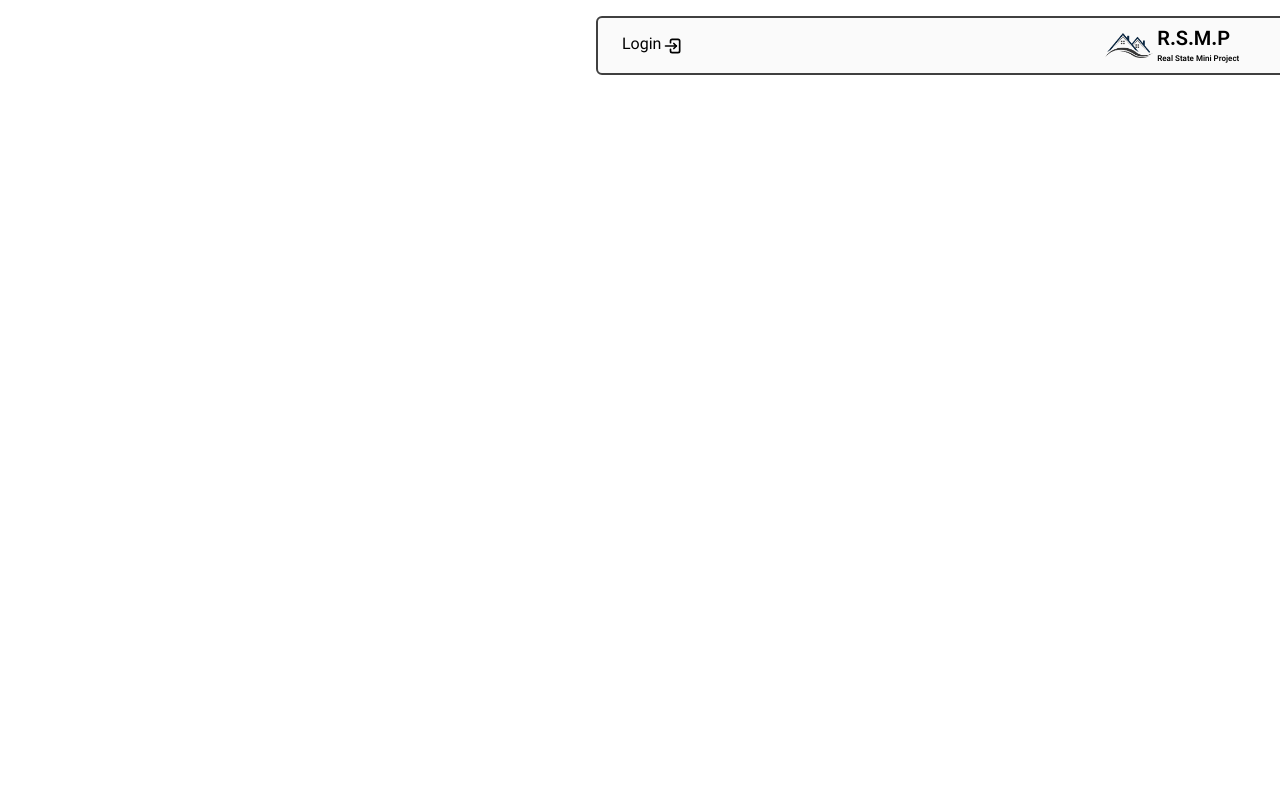
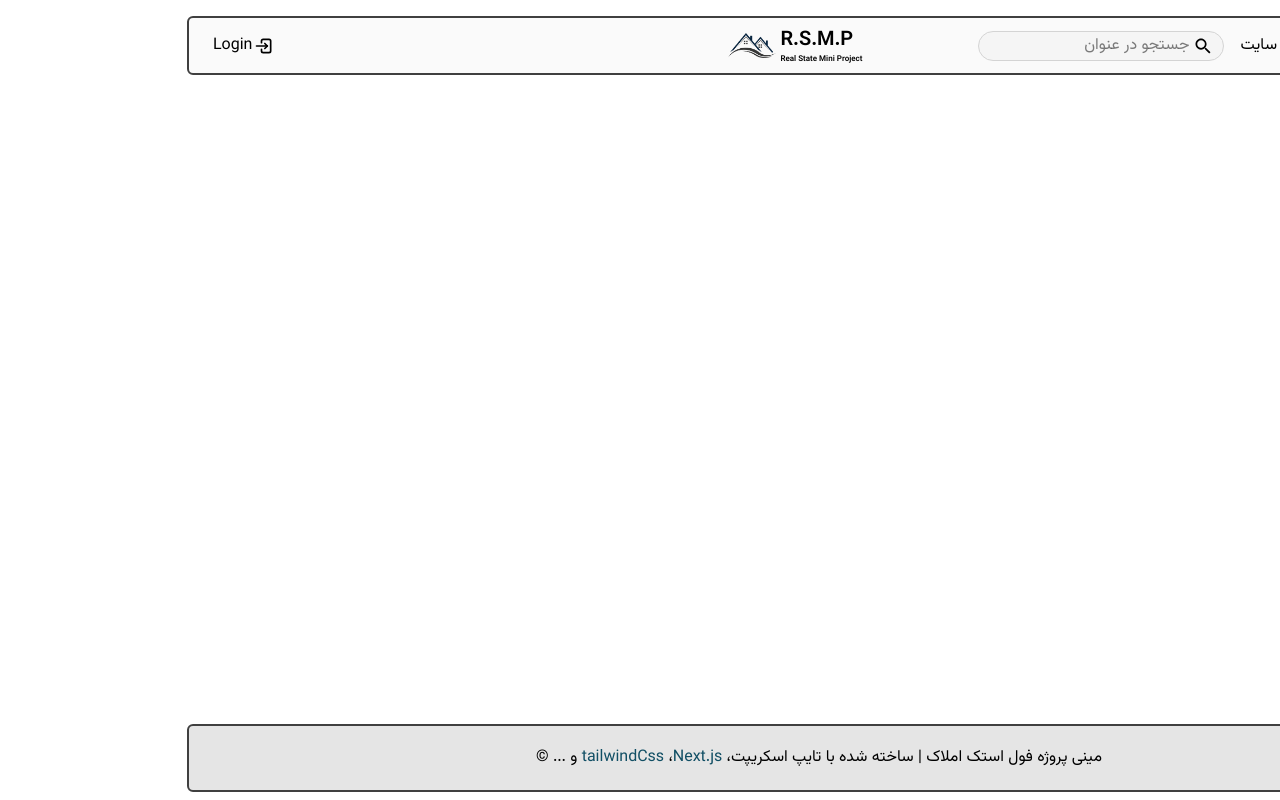
Before and after one commit to AliTaghawi/ts-real-state-mini-project, a Next.js app: page / in a window 1280 px wide. Built offline with nearby package versions, Linux system fonts and the light colour scheme.

Commit message:
creating and adding footer

```diff
--- /dev/null
+++ b/components/layout/Footer.tsx
@@ -0,0 +1,30 @@
+import React from "react";
+
+const Footer = () => {
+  return (
+    <div className="bg-neutral-200 py-5 px-3 my-2 border-2 border-neutral-700 rounded-md text-center">
+      <p className=" inline-block">مینی پروژه فول استک املاک</p> | ساخته شده با
+      تایپ اسکریپت،{" "}
+      <a
+        href="https://tailwindcss.com/"
+        referrerPolicy="no-referrer"
+        target="_blank"
+        className=" text-cyan-900"
+      >
+        tailwindCss
+      </a>{" "}
+      ،
+      <a
+        href="https://nextjs.org/"
+        referrerPolicy="no-referrer"
+        target="_blank"
+        className=" text-cyan-900"
+      >
+        Next.js
+      </a>{" "}
+      و ... &copy;
+    </div>
+  );
+};
+
+export default Footer;
--- a/components/layout/Header.tsx
+++ b/components/layout/Header.tsx
@@ -1,13 +1,13 @@
+import Link from "next/link";
+import Image from "next/image";
 import LoginProfile from "@/elements/layout/LoginProfile";
 import MenuItem from "@/elements/layout/MenuItem";
 import SearchBox from "@/elements/layout/SearchBox";
-import Image from "next/image";
-import Link from "next/link";
 
 const Header = () => {
   return (
-    <div className="grid grid-cols-[2fr_1fr_2fr] items-center bg-neutral-50 py-2 px-4 my-4 border-2 border-neutral-700 rounded-md">
-      <div className="flex items-center gap-2 ">
+    <div className="flex justify-between items-center bg-neutral-50 py-2 px-4 my-4 border-2 border-neutral-700 rounded-md">
+      <div className="hidden md:flex items-center gap-2 ">
         <ul className="flex items-center gap-0.5">
           <MenuItem href="/" title="خانه" />
           <MenuItem href="/property-files" title="آگهی‌ها" />
@@ -17,7 +17,7 @@ const Header = () => {
       </div>
       <Link
         href="/"
-        className="flex justify-end items-center gap-1 cursor-default"
+        className="flex justify-end items-center gap-1 cursor-default md:mr-8 lg:mr-0 lg:w-[250px]"
       >
         <div className="flex flex-col items-end text-xl font-semibold">
           <h2>R.S.M.P</h2>
@@ -31,7 +31,7 @@ const Header = () => {
           className="w-12"
         />
       </Link>
-      <div className="flex items-center justify-end">
+      <div className="flex items-center justify-end md:grow">
         <LoginProfile />
       </div>
     </div>
--- a/components/layout/Layout.tsx
+++ b/components/layout/Layout.tsx
@@ -1,11 +1,13 @@
+import { ChildrenType } from "@/types/types";
 import Header from "@/layout/Header";
-import { ChildrenType } from "@/types/types";
+import Footer from "@/layout/Footer";
 
-function Layout({children}: ChildrenType) {
+function Layout({ children }: ChildrenType) {
   return (
-    <div className="max-w-[1280px] mx-auto px-2">
-      <Header/>
-      <main>{children}</main>
+    <div className="flex flex-col max-w-[1280px] mx-auto px-2 min-h-[100vh]">
+      <Header />
+      <main className="mb-auto">{children}</main>
+      <Footer />
     </div>
   );
 }
```
